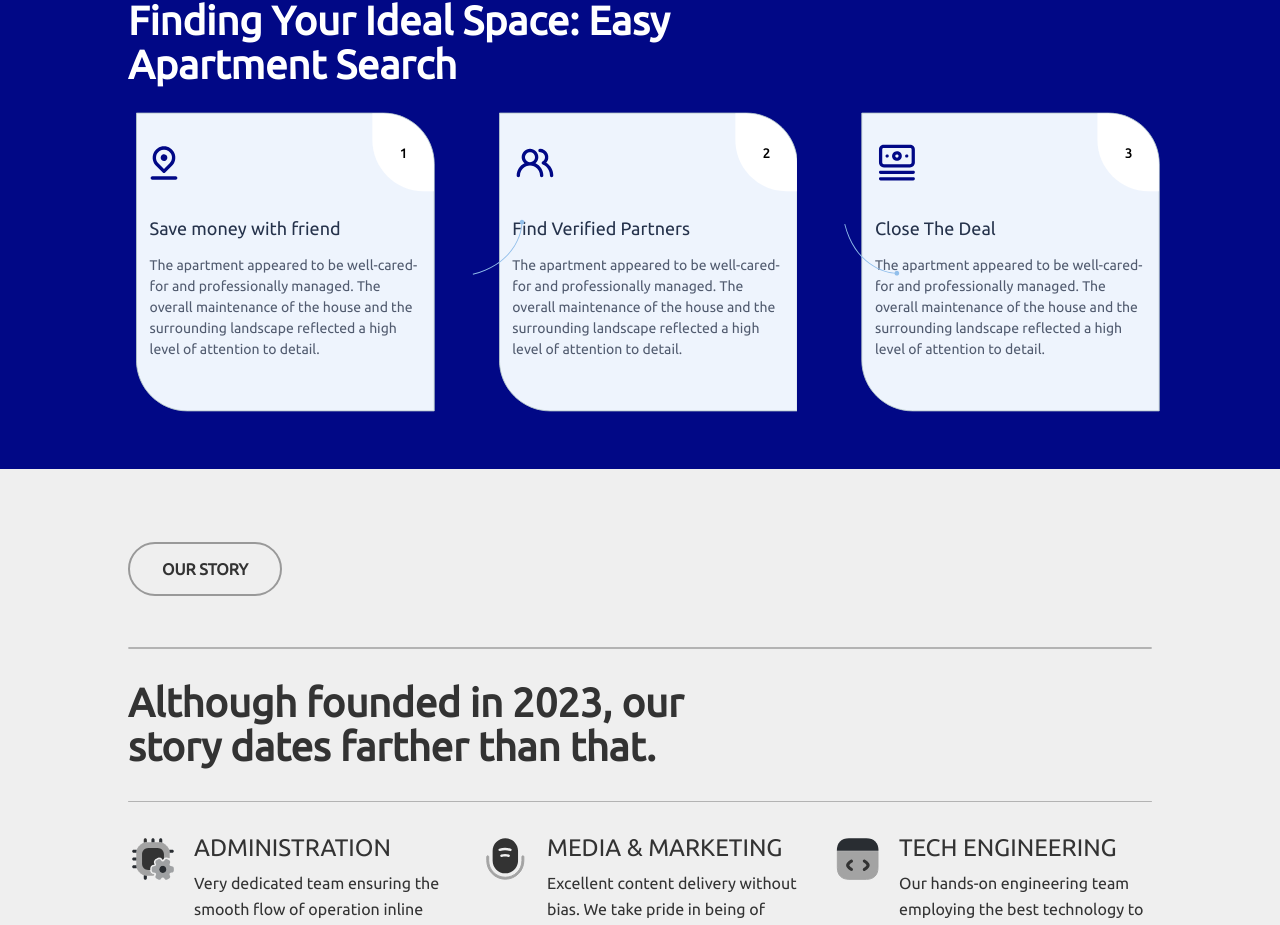
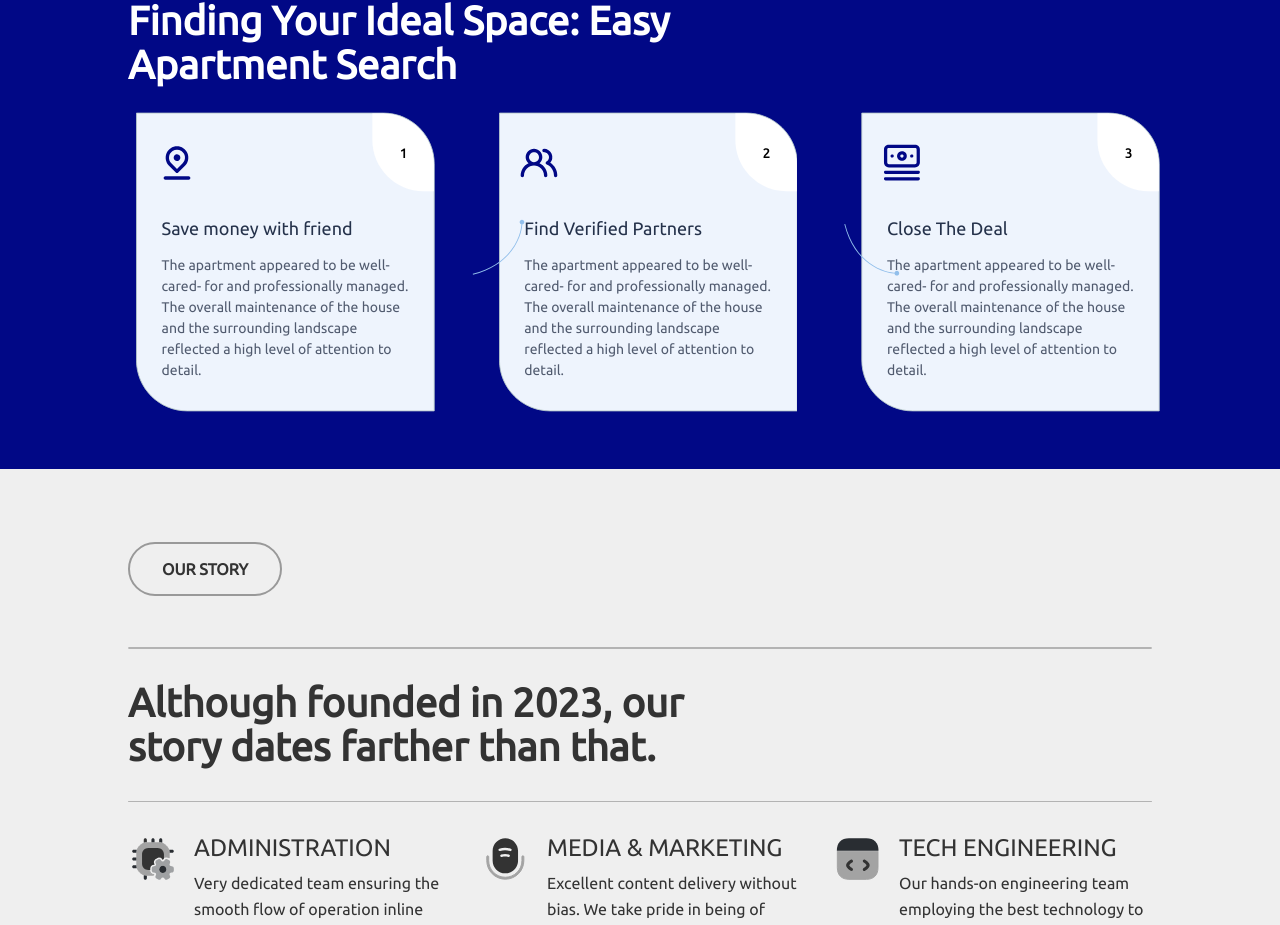
Before and after one commit to lazynerd-studios/Co-Habit-Landing, a React (Vite) app: page /about-us in a window 1280 px wide. Shown: the part 984-1909 px from the top of the page. Built offline with nearby package versions, Linux system fonts and the light colour scheme.

Commit message:
Update AboutUs.jsx

```diff
--- a/src/Components/About Us/AboutUs.jsx
+++ b/src/Components/About Us/AboutUs.jsx
@@ -110,17 +110,17 @@ const AboutUs = () => (
 
             {/* styled rectangle 1 */}
             <div className="laptop:relative">
-              <p className="absolute laptop:w-auto text-[#515B6F] laptop:px-1 tablet:w-[37%] w-[75%] ml-[2rem] mt-[10.5rem] tablet:mt-[12rem] tablet:ml-[2.5rem] laptop:ml-[1.1rem] laptop:mt-[10.5rem] text-[0.875rem] font-medium">
+              <p className="absolute laptop:w-auto text-[#515B6F] laptop:px-4 tablet:w-[37%] w-[75%] ml-[2rem] mt-[10.5rem] tablet:mt-[12rem] tablet:ml-[2.5rem] laptop:ml-[1.1rem] laptop:mt-[10.5rem] text-[0.875rem] font-medium">
                 The apartment appeared to be well-cared-
                 for and professionally managed. The
                 overall maintenance of the house and the
                 surrounding landscape reflected a high
                 level of attention to detail.
               </p>
-              <h2 className="absolute text-[#25324B] w-auto ml-[2rem] laptop:px-1 mt-[8.3rem] laptop:ml-[1.1rem] tablet:mt-[9.5rem] tablet:ml-[2.5rem] laptop:mt-[8rem] text-[1.125rem] font-medium">
+              <h2 className="absolute text-[#25324B] w-auto ml-[2rem] laptop:px-4 mt-[8.3rem] laptop:ml-[1.1rem] tablet:mt-[9.5rem] tablet:ml-[2.5rem] laptop:mt-[8rem] text-[1.125rem] font-medium">
                 Save money with friend
               </h2>
-              <img src={LocationPin} className="absolute laptop:w-[2.5rem] tablet:w-[2rem] tablet:mt-[5.5rem] w-[10%] ml-[1.5rem] tablet:ml-[2rem] mt-[4.5rem] laptop:ml-[1rem] laptop:mt-[3.5rem]" alt="location-pin" />
+              <img src={LocationPin} className="absolute laptop:w-[2.5rem] tablet:w-[2rem] tablet:mt-[5.5rem] w-[10%] ml-[1.5rem] tablet:ml-[2rem] mt-[4.5rem] laptop:ml-[1.8rem] laptop:mt-[3.5rem]" alt="location-pin" />
 
               {/* className="w-[95%] laptop:w-full mx-2 */}
 
@@ -153,17 +153,17 @@ const AboutUs = () => (
 
             {/* styled rectangle 2 */}
             <div className="laptop:relative">
-              <p className="absolute laptop:w-auto text-[#515B6F] laptop:px-1 tablet:w-[37%] w-[75%] ml-[2rem] mt-[10.5rem] tablet:mt-[12rem] tablet:ml-[2.5rem] laptop:ml-[1.1rem] laptop:mt-[10.5rem] text-[0.875rem] font-medium">
+              <p className="absolute laptop:w-auto text-[#515B6F] laptop:px-4 tablet:w-[37%] w-[75%] ml-[2rem] mt-[10.5rem] tablet:mt-[12rem] tablet:ml-[2.5rem] laptop:ml-[1.1rem] laptop:mt-[10.5rem] text-[0.875rem] font-medium">
                 The apartment appeared to be well-cared-
                 for and professionally managed. The
                 overall maintenance of the house and the
                 surrounding landscape reflected a high
                 level of attention to detail.
               </p>
-              <h2 className="absolute text-[#25324B] w-auto ml-[2rem] laptop:px-1 mt-[8.3rem] laptop:ml-[1.1rem] tablet:mt-[9.5rem] tablet:ml-[2.5rem] laptop:mt-[8rem] text-[1.125rem] font-medium">
+              <h2 className="absolute text-[#25324B] w-auto ml-[2rem] laptop:px-4 mt-[8.3rem] laptop:ml-[1.1rem] tablet:mt-[9.5rem] tablet:ml-[2.5rem] laptop:mt-[8rem] text-[1.125rem] font-medium">
                 Find Verified Partners
               </h2>
-              <img src={Users} className="absolute laptop:w-[2.5rem] tablet:w-[2rem] tablet:mt-[5.5rem] w-[10%] ml-[2rem] tablet:ml-[2.5rem] mt-[4.5rem] laptop:ml-[1.5rem] laptop:mt-[3.5rem]" alt="location-pin" />
+              <img src={Users} className="absolute laptop:w-[2.5rem] tablet:w-[2rem] tablet:mt-[5.5rem] w-[10%] ml-[2rem] tablet:ml-[2.5rem] mt-[4.5rem] laptop:ml-[1.8rem] laptop:mt-[3.5rem]" alt="location-pin" />
 
               <svg width="350" height="350" viewBox="0 0 350 350" fill="none" xmlns="http://www.w3.org/2000/svg"
                 className="w-[95%] laptop:w-full mx-2">
@@ -184,17 +184,17 @@ const AboutUs = () => (
 
             {/* styled rectangle 3 */}
             <div className="laptop:relative">
-              <p className="absolute laptop:w-auto text-[#515B6F] laptop:px-1 tablet:w-[37%] w-[75%] ml-[2rem] mt-[10.5rem] tablet:mt-[12rem] tablet:ml-[2.5rem] laptop:ml-[1.1rem] laptop:mt-[10.5rem] text-[0.875rem] font-medium">
+              <p className="absolute laptop:w-auto text-[#515B6F] laptop:px-4 tablet:w-[37%] w-[75%] ml-[2rem] mt-[10.5rem] tablet:mt-[12rem] tablet:ml-[2.5rem] laptop:ml-[1.1rem] laptop:mt-[10.5rem] text-[0.875rem] font-medium">
                 The apartment appeared to be well-cared-
                 for and professionally managed. The
                 overall maintenance of the house and the
                 surrounding landscape reflected a high
                 level of attention to detail.
               </p>
-              <h2 className="absolute text-[#25324B] w-auto ml-[2rem] laptop:px-1 mt-[8.3rem] laptop:ml-[1.1rem] tablet:mt-[9.5rem] tablet:ml-[2.5rem] laptop:mt-[8rem] text-[1.125rem] font-medium">
+              <h2 className="absolute text-[#25324B] w-auto ml-[2rem] laptop:px-4 mt-[8.3rem] laptop:ml-[1.1rem] tablet:mt-[9.5rem] tablet:ml-[2.5rem] laptop:mt-[8rem] text-[1.125rem] font-medium">
                 Close The Deal
               </h2>
-              <img src={MoneyStack} className="absolute laptop:w-[2.5rem] tablet:w-[2rem] tablet:mt-[5.5rem] w-[10%] ml-[2rem] tablet:ml-[2.5rem] mt-[4.5rem] laptop:ml-[1.5rem] laptop:mt-[3.5rem]" alt="location-pin" />
+              <img src={MoneyStack} className="absolute laptop:w-[2.5rem] tablet:w-[2rem] tablet:mt-[5.5rem] w-[10%] ml-[2rem] tablet:ml-[2.5rem] mt-[4.5rem] laptop:ml-[1.8rem] laptop:mt-[3.5rem]" alt="location-pin" />
 
               <svg width="350" height="350" viewBox="0 0 350 350" fill="none" xmlns="http://www.w3.org/2000/svg"
                 className="w-[95%] laptop:w-full mx-2">
```
